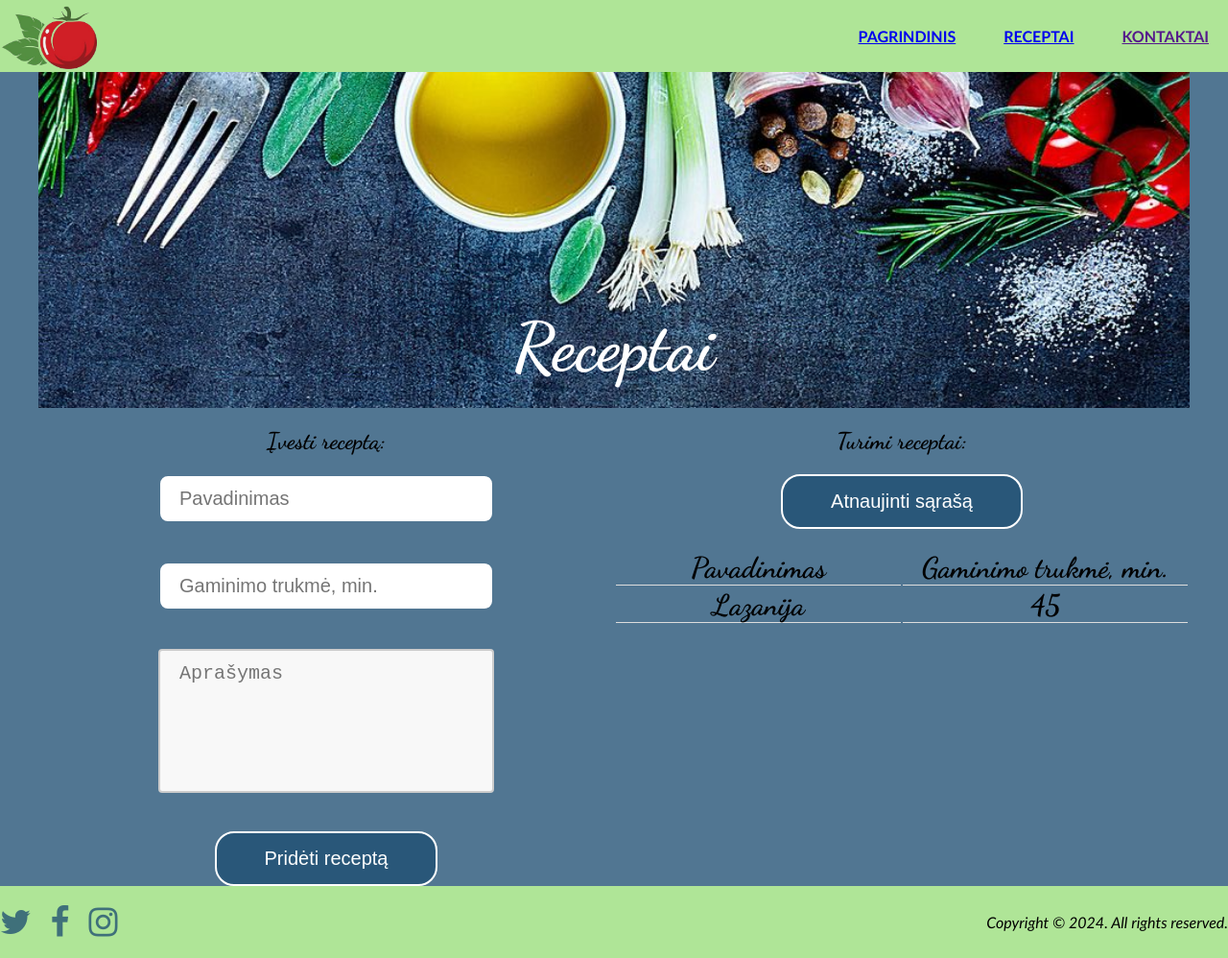
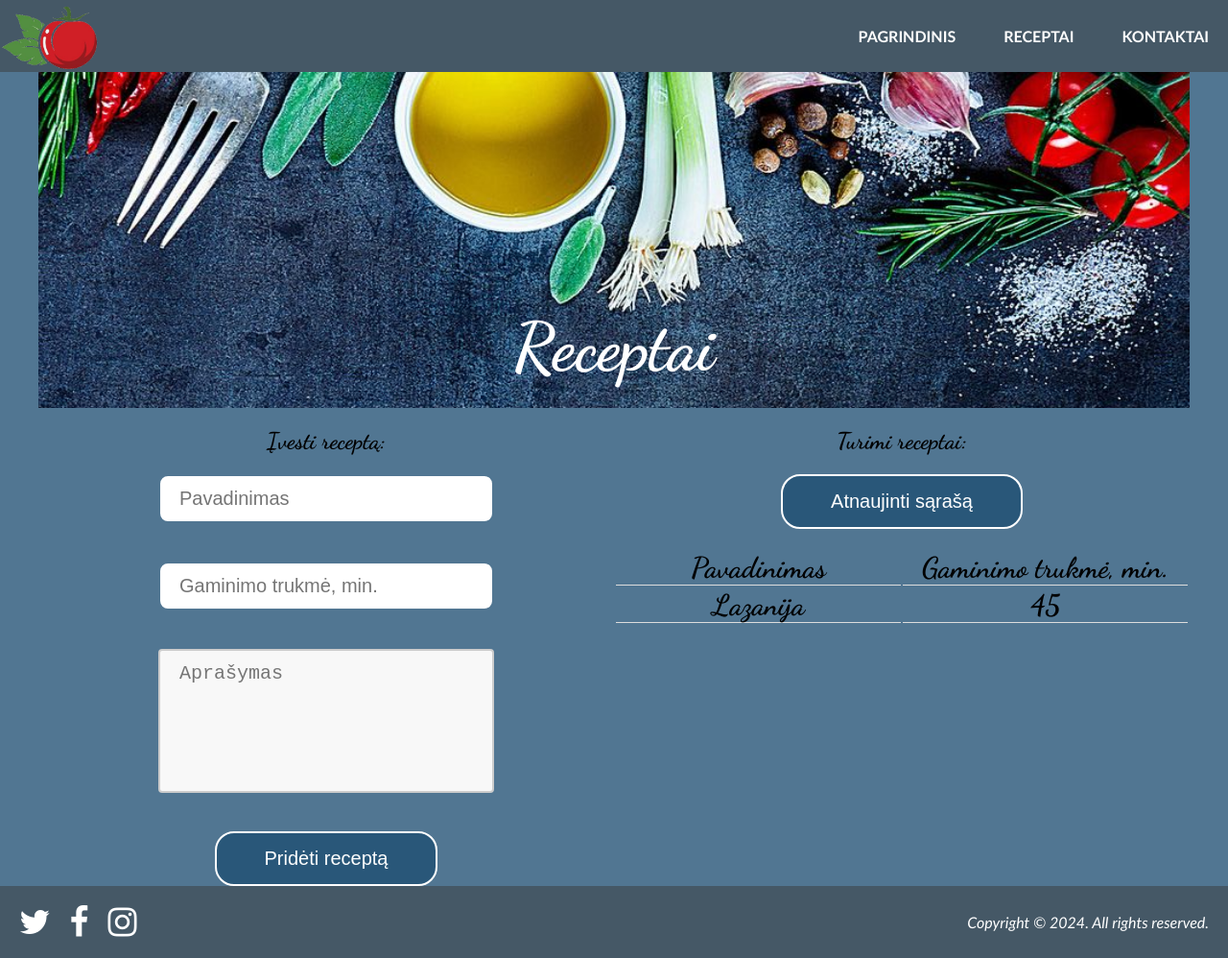
Before and after one commit to Jongita/TS-Receptai, a website: page index.html in a window 1280 px wide. Shown: the whole page at 96% size. Drawn offline with Linux system fonts and the light colour scheme.

Commit message:
corrections

```diff
--- a/css/footer.css
+++ b/css/footer.css
@@ -1,5 +1,5 @@
 footer {
-    background-color: #AFE597;
+    background-color: #0f273ac5;
     height: 75px;
     display: flex;
     justify-content: space-between;
@@ -10,11 +10,12 @@ footer {
 .social-list {
     display: flex;
     gap: 20px;
+    margin-left: 20px;
 }
 
 .social-list>.icon {
     font-size: 35px;
-    color:#1e4e72c5;
+    color:white;
     text-decoration: none;
 }
 
@@ -24,4 +25,6 @@ footer {
 
 .copyright {
     font-style: italic;
+    color: white;
+    margin-right: 20px;
 }
--- a/css/header.css
+++ b/css/header.css
@@ -1,7 +1,7 @@
 .mainHeader {
 
     height: 75px;
-    background-color: #AFE597;
+    background-color:#0f273ac5;
     display: flex;
     justify-content: space-between;
 
@@ -19,9 +19,14 @@
     display: flex;
     justify-content: center;
     gap: 50px;
+}
+
+
+
+li a {
+    color: white;
+    text-decoration: none;
     font-family: 'Gill Sans', 'Gill Sans MT', Calibri, 'Trebuchet MS', sans-serif;
     font-weight: bold;
-    text-decoration: none;
-    color: #1e4e72c5;
 
 }
--- a/index.html
+++ b/index.html
@@ -112,8 +112,12 @@
                     <label for="" class="form-label">Aprašymas:</label>
                     <textarea type="text" id="descriptionEdit" placeholder="Aprašymas" class="form-control"></textarea>></textarea>
                 </div>
-                <button class="btnUpdate" id="updateRegistration">Atnaujinti įrašą</button>
+                <div class="mb-3">
+                    <button class="btnUpdate" id="updateRegistration">Atnaujinti įrašą</button>
+                </div>
+
             </div>
+
             <!-- <div>
                 <button class="btn" id="loadData">Atnaujinti sąrašą</button>
             </div> -->
```
